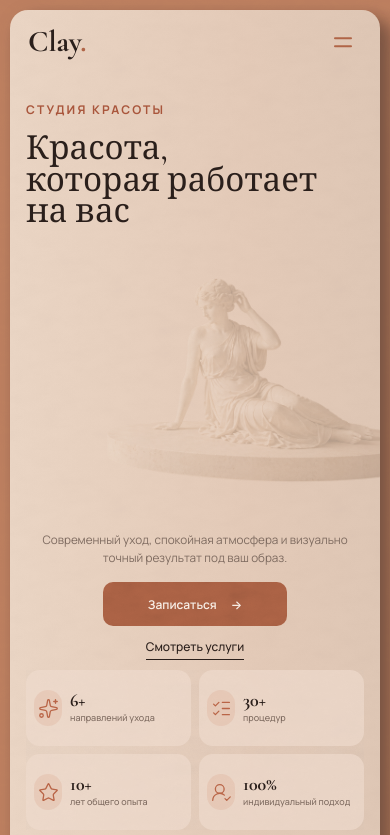
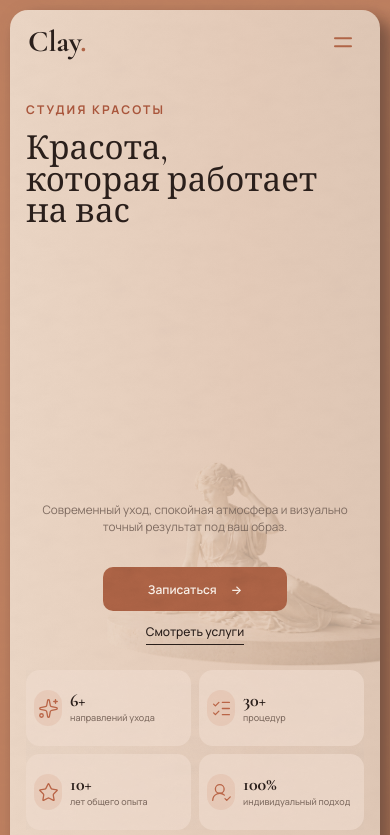
Before and after one commit to GorozhankinMax/aura_beauty, a React (Vite) app: page / in a window 390 px wide. Shown: the top 835 px of the page. Built offline with nearby package versions, Linux system fonts and the light colour scheme.

Commit message:
Split mobile hero spacing controls

```diff
--- a/src/styles/responsive.css
+++ b/src/styles/responsive.css
@@ -368,14 +368,14 @@
 
   .hero-panel {
     --hero-mobile-pad-x: 22px;
-    --hero-mobile-flow-gap: clamp(20px, 4.6vw, 28px);
-    --hero-mobile-image-width: clamp(320px, 104vw, 440px);
+    --hero-mobile-text-button-gap: clamp(40px, 10vw, 48px);
+    --hero-mobile-buttons-stats-gap: clamp(40px, 10vw, 48px);
+    --hero-mobile-image-width: clamp(360px, 124vw, 540px);
     --hero-mobile-image-max: none;
     --hero-mobile-image-right: calc(var(--hero-mobile-pad-x) * -1);
     --hero-mobile-stat-height: clamp(82px, 12svh, 108px);
     --hero-mobile-stats-gap: 10px;
-    --hero-mobile-image-gap: clamp(1px, 0.7vw, 5px);
-    --hero-mobile-image-bottom: calc(24px + (var(--hero-mobile-stat-height) * 2) + var(--hero-mobile-stats-gap) + var(--hero-mobile-image-gap));
+    --hero-mobile-image-stats-gap: clamp(140px, 10vw, 160px);
     --hero-mobile-image-opacity: 0.24;
     min-height: calc(100svh - 20px);
     height: auto;
@@ -425,9 +425,9 @@
     z-index: 3;
     display: grid;
     justify-items: center;
-    gap: var(--hero-mobile-flow-gap);
+    gap: var(--hero-mobile-text-button-gap);
     margin-top: auto;
-    padding-bottom: var(--hero-mobile-flow-gap);
+    padding-bottom: var(--hero-mobile-buttons-stats-gap);
   }
 
   .hero-action-group .hero-actions {
@@ -471,14 +471,15 @@
       --hero-mobile-image-width   — размер изображения;
       --hero-mobile-image-max     — максимальный размер;
       --hero-mobile-image-right   — сдвиг от правого края секции;
-      --hero-mobile-image-bottom  — расстояние от низа секции с учётом stats;
+      --hero-mobile-image-stats-gap — расстояние от нижнего края изображения до stats;
       --hero-mobile-image-opacity — прозрачность.
-      Изображение absolute и находится за текстом, кнопками и статистикой.
+      Изображение absolute внутри hero-layout: 0px ставит его вплотную к stats,
+      положительное значение поднимает выше, отрицательное опускает ниже.
     */
     position: absolute;
     top: auto;
     right: var(--hero-mobile-image-right);
-    bottom: var(--hero-mobile-image-bottom);
+    bottom: var(--hero-mobile-image-stats-gap);
     z-index: 1;
     width: var(--hero-mobile-image-width);
     max-width: var(--hero-mobile-image-max);
@@ -725,12 +726,13 @@
 
   .hero-panel {
     --hero-mobile-pad-x: 16px;
-    --hero-mobile-flow-gap: clamp(14px, 3.8vw, 22px);
+    --hero-mobile-text-button-gap: clamp(30px, 3.8vw, 34px);
+    --hero-mobile-buttons-stats-gap: clamp(30px, 3.8vw, 34px);
     --hero-mobile-image-width: clamp(310px, 101vw, 420px);
     --hero-mobile-image-max: none;
     --hero-mobile-stat-height: 76px;
     --hero-mobile-stats-gap: 8px;
-    --hero-mobile-image-gap: clamp(0px, 0.6vw, 3px);
+    --hero-mobile-image-stats-gap: clamp(1px, 0.6vw, 3px);
     min-height: calc(100svh - 0px);
     height: auto;
   }
@@ -904,7 +906,7 @@
   .hero-panel {
     --hero-mobile-image-width: clamp(300px, 96vw, 390px);
     --hero-mobile-stat-height: 68px;
-    --hero-mobile-image-gap: 2px;
+    --hero-mobile-image-stats-gap: 2px;
   }
 
   .hero-copy {
```
Also changed, not shown: 1 other file (tests, documents, lock files or other folders).
